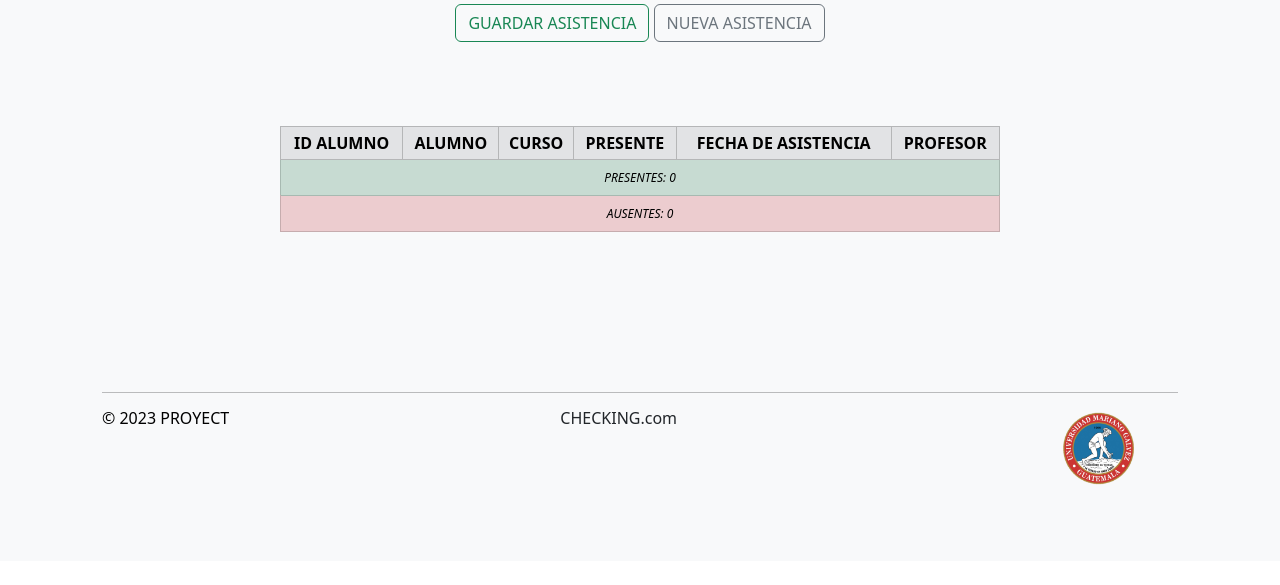
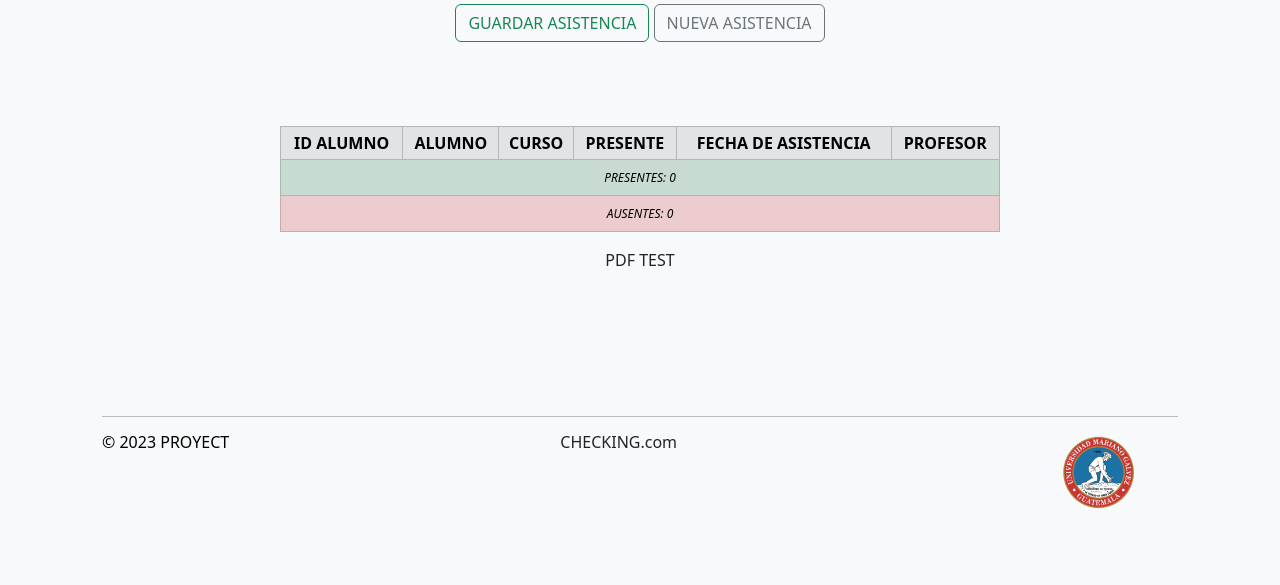
Before and after one commit to Davinchi211/digital, a PHP site: page /digital/asistencia.php in a window 1280 px wide. Shown: the part 347-932 px from the top of the page. Before the commit the page ends 832 px from the top, so only its background shows below. Run offline with PHP 8.4, Linux system fonts and the light colour scheme; the visitor is signed in with stand-in values (Sample User, id 1); data that the repository does not hold is empty.

Commit message:
FINAL DAY

```diff
--- a/vista_asis/asistencia.php
+++ b/vista_asis/asistencia.php
@@ -122,6 +122,8 @@
                                 <?php include("../controlador_asis/lista_asis.php");?>
                             </tbody>
                         </table>
+                        <!--MODIFICAR-->
+                        <a href="../controlador_asis/reporte_asis.php" class="nav-link" target="_blank">PDF TEST</a>
                 </div>
             </div>
         </div>
```
